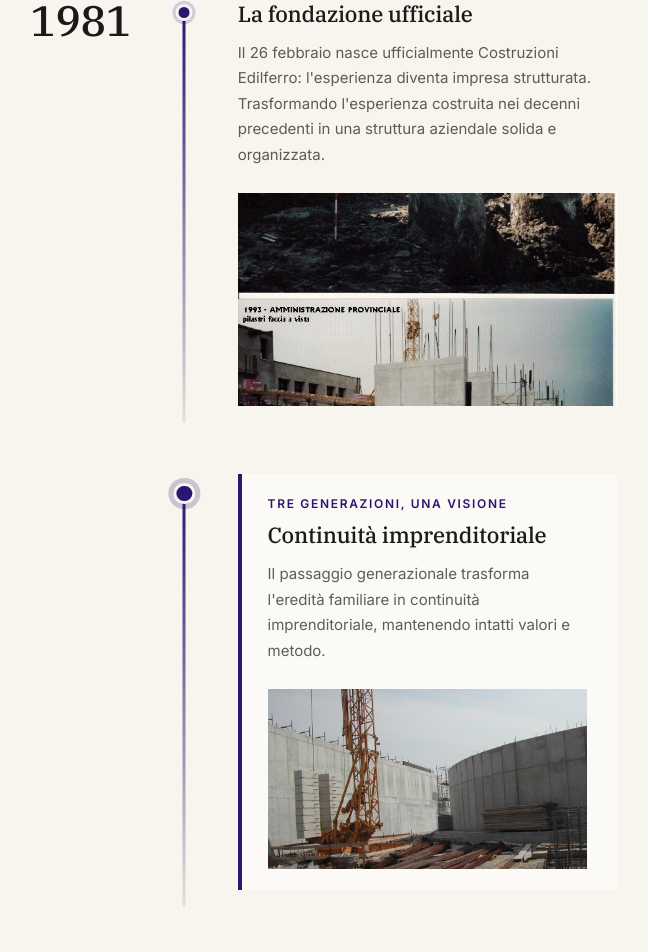
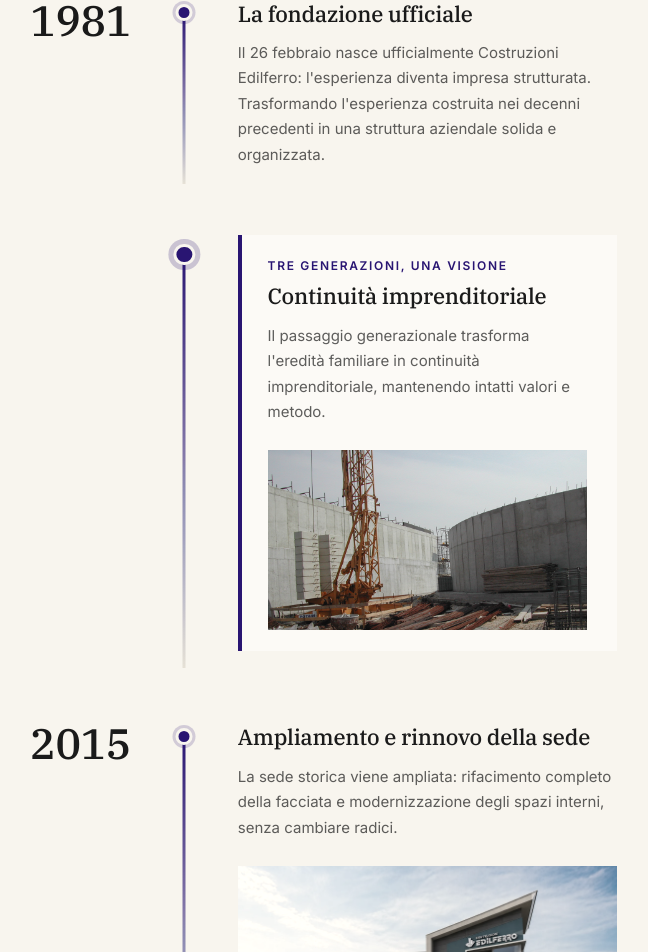
Before and after one commit to holyferro/costruzioniedilferro, a Next.js app: page /azienda in a window 1280 px wide. Shown: the part 1745-2697 px from the top of the page, without its empty margins (584-1232 px from the left). Built offline with nearby package versions, Linux system fonts and the light colour scheme; no server answers.

Commit message:
feat(azienda): rimuovi foto dalla voce 1981 nella timeline storia
Co-Authored-By: Claude Sonnet 4.6 <noreply@anthropic.com>

```diff
--- a/components/sections/azienda/AziendaStoria.tsx
+++ b/components/sections/azienda/AziendaStoria.tsx
@@ -34,10 +34,6 @@ const entries: TimelineEntry[] = [
     year: "1981",
     title: "La fondazione ufficiale",
     body: "Il 26 febbraio nasce ufficialmente Costruzioni Edilferro: l'esperienza diventa impresa strutturata. Trasformando l'esperienza costruita nei decenni precedenti in una struttura aziendale solida e organizzata.",
-    image: {
-      src: "/images/azienda/storia-2004.jpg",
-      alt: "Prima sede e fondazione ufficiale di Costruzioni Edilferro nel 1981",
-    },
   },
   {
     year: "",
```
